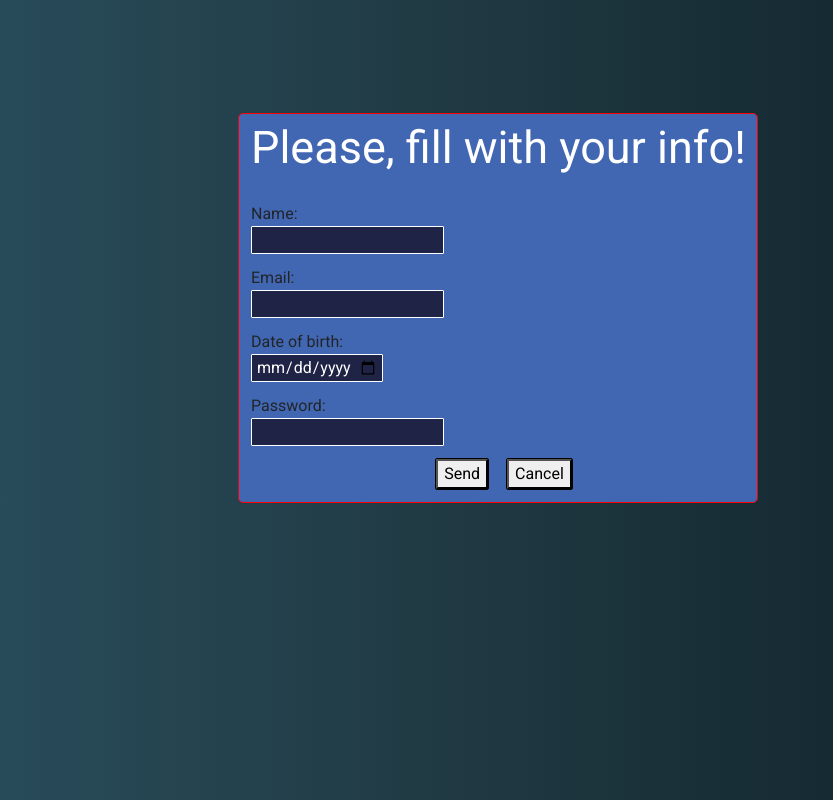
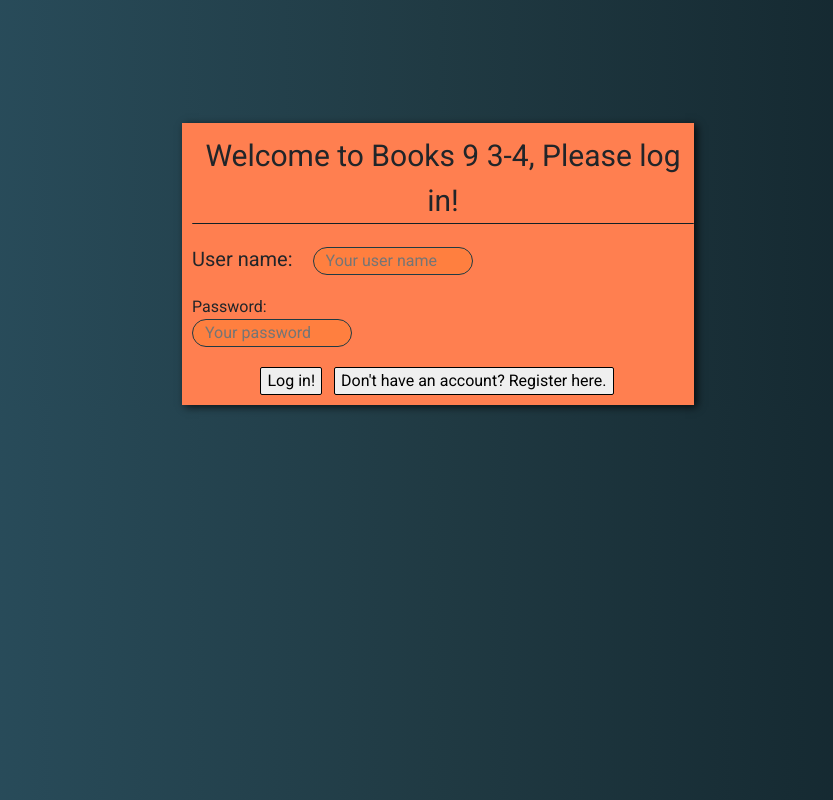
Before and after one commit to ValenzuelaH/nombrePendienteII-Front, a React (Create React App) app: page / in a window 1280 px wide. Shown: the whole page, without its empty margins (202-1035 px from the left). Built offline with nearby package versions, Linux system fonts and the light colour scheme.

Commit message:
Botones de register de log in funcionando

```diff
--- a/src/App.js
+++ b/src/App.js
@@ -1,7 +1,4 @@
 import React from 'react';
-import {Fragment} from 'react';
-import axios from 'axios';
-import { books, findBookbyId, findBookByName, newBook } from './api';
 import './App.css';
 import { Books } from './Books.json';
 import Navigation from './components/Navigation';
--- a/src/Login.js
+++ b/src/Login.js
@@ -1,12 +1,11 @@
 import React from 'react'
 import './Login.css'
-
 export default class Login extends React.Component{
     constructor(props) {
         super(props);
         this.state = {
             userName: '',
-            passWord: ''
+            passWord: '',
         }
     }
 
@@ -34,7 +33,7 @@ export default class Login extends React.Component{
                         </button>
                         </div>
                         <div>
-                        <button type = "button" className="registerButton">
+                            <button type = "button" className="registerButton" onClick={this.props.changeRegister}>
                                 Don't have an account? Register here.
                             </button>
                         </div>
--- a/src/Register.js
+++ b/src/Register.js
@@ -46,7 +46,7 @@ export default class Register extends React.Component{
                         <button>Send</button>
                     </div>
                     <div className="CancelButton-container">
-                        <button>Cancel</button>
+                        <button onClick={this.props.changeLogin}>Cancel</button>
                     </div>
                 </div>
             </div>
--- /dev/null
+++ b/src/SwitcherLogInRegister.js
@@ -0,0 +1,35 @@
+import React from 'react'
+import Login from "./Login";
+import Register from "./Register";
+
+export default class SwircherLogInRegister extends React.Component{
+    constructor(props) {
+        super(props);
+        this.state = {
+            showLogin: true,
+            showRegister: false
+        }
+        this.changeRegister = this.changeRegister.bind(this);
+        this.changeLogIn = this.changeLogIn.bind(this);
+    }
+    changeLogIn(){
+        this.setState({
+            showLogin: true,
+            showRegister: false
+        })
+    }
+    changeRegister(){
+        this.setState({
+            showLogin: false,
+            showRegister: true
+        })
+    }
+    render() {
+        return(
+                <div>
+                    {this.state.showLogin && <Login changeRegister = {this.changeRegister} />}
+                    {this.state.showRegister && <Register changeLogin = {this.changeLogIn} />}
+                </div>
+        )
+    }
+}
--- a/src/index.js
+++ b/src/index.js
@@ -5,8 +5,10 @@ import './index.css';
 import App from './App';
 import Register from './Register'
 import * as serviceWorker from './serviceWorker';
+import Login from "./Login";
+import SwircherLogInRegister from "./SwitcherLogInRegister";
 
-ReactDOM.render(<Register/>, document.getElementById('root'));
+ReactDOM.render(<SwircherLogInRegister />, document.getElementById('root'));
 
 // If you want your app to work offline and load faster, you can change
 // unregister() to register() below. Note this comes with some pitfalls.
```
Lines whose indentation alone changed are shown as unchanged.
